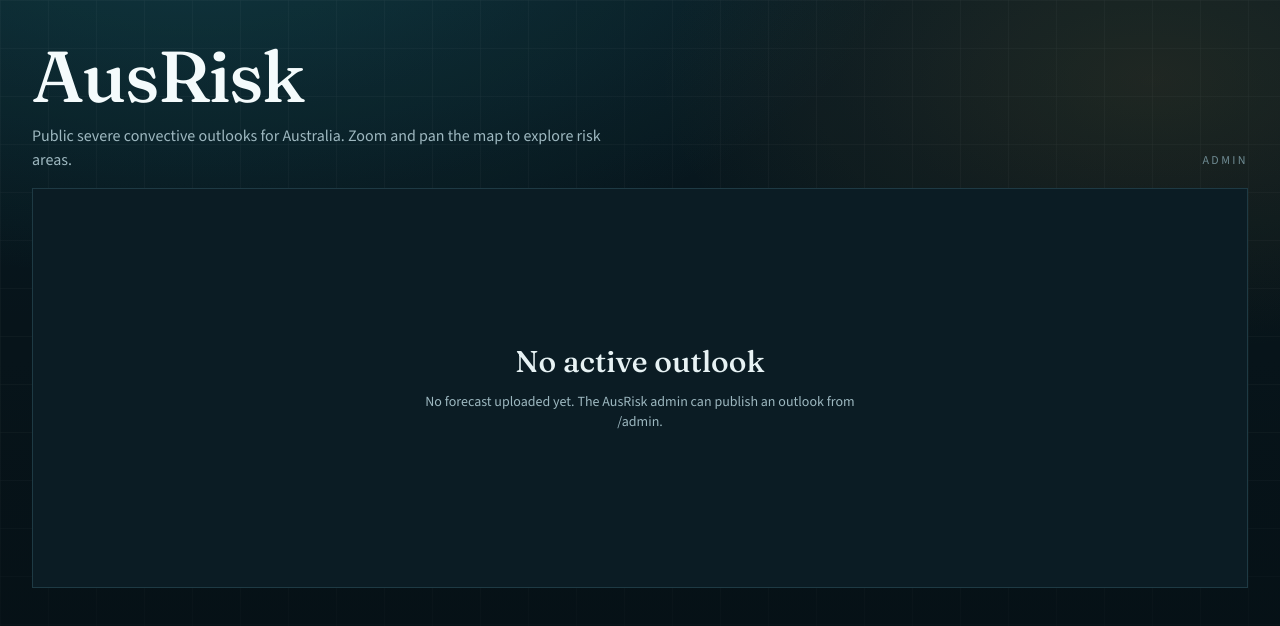
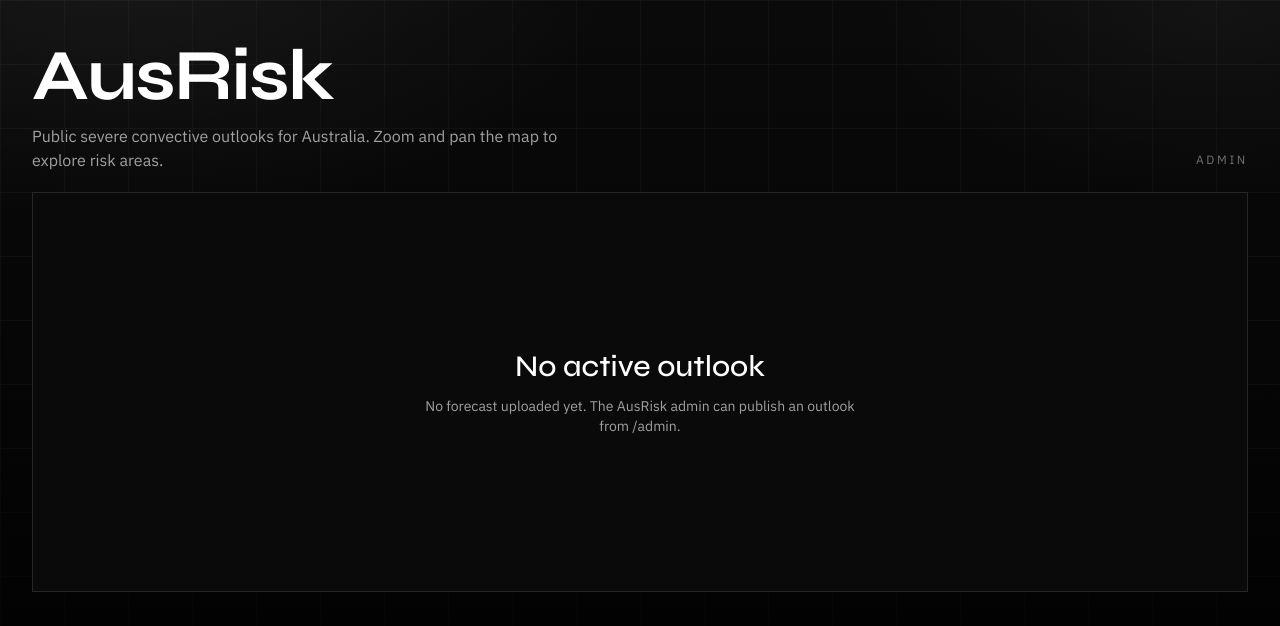
Before and after one commit to Weatherin2D/AusRisk, a Next.js app: page / in a window 1280 px wide. Shown: the top 626 px of the page. Built offline with nearby package versions, Linux system fonts and the light colour scheme.

Commit message:
Restyle AusRisk with a black-and-white modern theme
Swap teal chrome for near-black/white UI, Syne + IBM Plex Sans typography, and a light grayscale basemap so risk colors stay the only accents.

Co-authored-by: bert542 <bert542@gmail.com>

```diff
--- a/src/app/globals.css
+++ b/src/app/globals.css
@@ -7,9 +7,9 @@
 @theme inline {
   --color-background: var(--background);
   --color-foreground: var(--foreground);
-  --font-sans: var(--font-sans), "Source Sans 3", ui-sans-serif, system-ui, sans-serif;
+  --font-sans: var(--font-sans), "IBM Plex Sans", ui-sans-serif, system-ui, sans-serif;
   --font-mono: ui-monospace, SFMono-Regular, Menlo, monospace;
-  --font-heading: var(--font-display), Georgia, serif;
+  --font-heading: var(--font-display), "Syne", ui-sans-serif, system-ui, sans-serif;
   --color-sidebar-ring: var(--sidebar-ring);
   --color-sidebar-border: var(--sidebar-border);
   --color-sidebar-accent-foreground: var(--sidebar-accent-foreground);
@@ -49,38 +49,38 @@
 }
 
 :root {
-  --background: #07141a;
-  --foreground: #eef6f7;
-  --card: #0b1c24;
-  --card-foreground: #eef6f7;
-  --popover: #0b1c24;
-  --popover-foreground: #eef6f7;
-  --primary: #2f9e9a;
-  --primary-foreground: #041014;
-  --secondary: #123039;
-  --secondary-foreground: #eef6f7;
-  --muted: #123039;
-  --muted-foreground: #9db8c0;
-  --accent: #123039;
-  --accent-foreground: #eef6f7;
-  --destructive: #c44b4b;
-  --border: #1e3a44;
-  --input: #1e3a44;
-  --ring: #3ec4c0;
-  --chart-1: #90d89d;
-  --chart-2: #ecf643;
-  --chart-3: #ffbc21;
-  --chart-4: #f80404;
-  --chart-5: #fe3ab0;
-  --radius: 0.35rem;
-  --sidebar: #0b1c24;
-  --sidebar-foreground: #eef6f7;
-  --sidebar-primary: #2f9e9a;
-  --sidebar-primary-foreground: #041014;
-  --sidebar-accent: #123039;
-  --sidebar-accent-foreground: #eef6f7;
-  --sidebar-border: #1e3a44;
-  --sidebar-ring: #3ec4c0;
+  --background: #050505;
+  --foreground: #fafafa;
+  --card: #0c0c0c;
+  --card-foreground: #fafafa;
+  --popover: #0c0c0c;
+  --popover-foreground: #fafafa;
+  --primary: #fafafa;
+  --primary-foreground: #050505;
+  --secondary: #171717;
+  --secondary-foreground: #fafafa;
+  --muted: #171717;
+  --muted-foreground: #a3a3a3;
+  --accent: #171717;
+  --accent-foreground: #fafafa;
+  --destructive: #ef4444;
+  --border: #262626;
+  --input: #262626;
+  --ring: #fafafa;
+  --chart-1: #fafafa;
+  --chart-2: #a3a3a3;
+  --chart-3: #737373;
+  --chart-4: #525252;
+  --chart-5: #262626;
+  --radius: 0.25rem;
+  --sidebar: #0c0c0c;
+  --sidebar-foreground: #fafafa;
+  --sidebar-primary: #fafafa;
+  --sidebar-primary-foreground: #050505;
+  --sidebar-accent: #171717;
+  --sidebar-accent-foreground: #fafafa;
+  --sidebar-border: #262626;
+  --sidebar-ring: #fafafa;
 }
 
 @layer base {
@@ -96,14 +96,25 @@
 }
 
 .leaflet-container {
-  background: #0b1418;
+  background: #e5e5e5;
   font: inherit;
+  filter: grayscale(0.15) contrast(1.05);
+}
+
+.leaflet-control-zoom a {
+  background: #0a0a0a !important;
+  color: #fafafa !important;
+  border-color: #262626 !important;
+}
+
+.leaflet-control-zoom a:hover {
+  background: #171717 !important;
 }
 
 @keyframes fade-up {
   from {
     opacity: 0;
-    transform: translateY(10px);
+    transform: translateY(8px);
   }
   to {
     opacity: 1;
@@ -112,9 +123,9 @@
 }
 
 .animate-fade-up {
-  animation: fade-up 0.55s ease-out both;
+  animation: fade-up 0.5s ease-out both;
 }
 
 .animate-fade-up-delay {
-  animation: fade-up 0.7s ease-out 0.08s both;
+  animation: fade-up 0.65s ease-out 0.06s both;
 }
--- a/src/app/layout.tsx
+++ b/src/app/layout.tsx
@@ -1,14 +1,14 @@
 import type { Metadata } from "next";
-import { Fraunces, Source_Sans_3 } from "next/font/google";
+import { IBM_Plex_Sans, Syne } from "next/font/google";
 import "./globals.css";
 
-const display = Fraunces({
+const display = Syne({
   variable: "--font-display",
   subsets: ["latin"],
-  weight: ["500", "600", "700"],
+  weight: ["500", "600", "700", "800"],
 });
 
-const sans = Source_Sans_3({
+const sans = IBM_Plex_Sans({
   variable: "--font-sans",
   subsets: ["latin"],
   weight: ["400", "500", "600", "700"],
--- a/src/components/forecast/outlook-map.tsx
+++ b/src/components/forecast/outlook-map.tsx
@@ -201,7 +201,7 @@ export function OutlookMap({ mapView, features, legend }: OutlookMapProps) {
       attributionControl={false}
     >
       <TileLayer
-        url="https://server.arcgisonline.com/ArcGIS/rest/services/Canvas/World_Dark_Gray_Base/MapServer/tile/{z}/{y}/{x}"
+        url="https://server.arcgisonline.com/ArcGIS/rest/services/Canvas/World_Light_Gray_Base/MapServer/tile/{z}/{y}/{x}"
         attribution="Tiles &copy; Esri"
         maxZoom={16}
       />
--- a/src/components/forecast/public-outlook.tsx
+++ b/src/components/forecast/public-outlook.tsx
@@ -46,40 +46,40 @@ export function PublicOutlook() {
   }, [data, selectedDay]);
 
   return (
-    <div className="relative min-h-screen overflow-hidden bg-[#07141a] text-[#eef6f7]">
+    <div className="relative min-h-screen overflow-hidden bg-[#050505] text-[#fafafa]">
       <div
         aria-hidden
-        className="pointer-events-none absolute inset-0 opacity-90"
+        className="pointer-events-none absolute inset-0"
         style={{
           background:
-            "radial-gradient(1200px 600px at 15% -10%, rgba(34, 140, 150, 0.28), transparent 60%), radial-gradient(900px 500px at 90% 10%, rgba(214, 154, 48, 0.12), transparent 55%), linear-gradient(180deg, #0a1c24 0%, #07141a 45%, #050f14 100%)",
+            "radial-gradient(900px 480px at 10% -5%, rgba(255,255,255,0.06), transparent 55%), radial-gradient(700px 400px at 95% 0%, rgba(255,255,255,0.04), transparent 50%), linear-gradient(180deg, #0a0a0a 0%, #050505 50%, #000 100%)",
         }}
       />
       <div
         aria-hidden
-        className="pointer-events-none absolute inset-0 opacity-[0.07]"
+        className="pointer-events-none absolute inset-0 opacity-[0.035]"
         style={{
           backgroundImage:
-            "linear-gradient(rgba(255,255,255,0.4) 1px, transparent 1px), linear-gradient(90deg, rgba(255,255,255,0.4) 1px, transparent 1px)",
-          backgroundSize: "48px 48px",
+            "linear-gradient(rgba(255,255,255,0.9) 1px, transparent 1px), linear-gradient(90deg, rgba(255,255,255,0.9) 1px, transparent 1px)",
+          backgroundSize: "64px 64px",
           maskImage:
-            "linear-gradient(180deg, black 0%, black 55%, transparent 100%)",
+            "linear-gradient(180deg, black 0%, black 40%, transparent 100%)",
         }}
       />
 
-      <header className="relative z-10 mx-auto flex w-full max-w-7xl items-end justify-between gap-6 px-5 pb-4 pt-8 sm:px-8 sm:pt-10">
+      <header className="relative z-10 mx-auto flex w-full max-w-7xl items-end justify-between gap-6 px-5 pb-5 pt-8 sm:px-8 sm:pt-10">
         <div className="animate-fade-up">
-          <p className="font-[family-name:var(--font-display)] text-5xl leading-none tracking-tight text-[#f4fbfc] sm:text-7xl">
+          <p className="font-[family-name:var(--font-display)] text-5xl font-bold leading-none tracking-tight text-white sm:text-7xl">
             AusRisk
           </p>
-          <p className="mt-3 max-w-xl text-sm text-[#9eb8c0] sm:text-base">
+          <p className="mt-3 max-w-xl text-sm text-neutral-400 sm:text-base">
             Public severe convective outlooks for Australia. Zoom and pan the
             map to explore risk areas.
           </p>
         </div>
         <a
           href="/admin"
-          className="mb-1 hidden text-xs uppercase tracking-[0.2em] text-[#6f8b93] transition hover:text-[#d7ebea] sm:inline"
+          className="mb-1 hidden text-xs uppercase tracking-[0.22em] text-neutral-500 transition hover:text-white sm:inline"
         >
           Admin
         </a>
@@ -87,26 +87,26 @@ export function PublicOutlook() {
 
       <main className="relative z-10 mx-auto w-full max-w-7xl px-5 pb-12 sm:px-8">
         {loading && (
-          <div className="flex h-[62vh] items-center justify-center border border-[#1e3a44]/bg-[#0b1c24]/text-[#9db8c0]">
+          <div className="flex h-[62vh] items-center justify-center border border-neutral-800 bg-neutral-950 text-neutral-400">
             Loading outlook…
           </div>
         )}
 
         {!loading && error && (
-          <div className="flex h-[40vh] flex-col items-center justify-center gap-2 border border-[#5a2b2b] bg-[#1a0f10] text-center">
-            <p className="font-[family-name:var(--font-display)] text-2xl text-[#ffb4b4]">
+          <div className="flex h-[40vh] flex-col items-center justify-center gap-2 border border-neutral-700 bg-neutral-950 text-center">
+            <p className="font-[family-name:var(--font-display)] text-2xl text-white">
               Outlook unavailable
             </p>
-            <p className="text-sm text-[#d7a0a0]">{error}</p>
+            <p className="text-sm text-neutral-400">{error}</p>
           </div>
         )}
 
         {!loading && !error && data?.status === "empty" && (
-          <div className="flex h-[50vh] flex-col items-center justify-center gap-3 border border-[#1e3a44] bg-[#0b1c24] text-center">
-            <p className="font-[family-name:var(--font-display)] text-3xl text-[#e7f2f4]">
+          <div className="flex h-[50vh] flex-col items-center justify-center gap-3 border border-neutral-800 bg-neutral-950 text-center">
+            <p className="font-[family-name:var(--font-display)] text-3xl text-white">
               No active outlook
             </p>
-            <p className="max-w-md text-sm text-[#9db8c0]">
+            <p className="max-w-md text-sm text-neutral-400">
               {data.message ??
                 "A forecast has not been issued, or previous day risks have rolled off."}
             </p>
@@ -127,14 +127,14 @@ export function PublicOutlook() {
                       className={cn(
                         "border px-3 py-2 text-left transition",
                         selected
-                          ? "border-[#3ec4c0] bg-[#123039] text-[#eef9f8]"
-                          : "border-[#1e3a44] bg-[#0b1c24]/text-[#9db8c0] hover:border-[#2d5560] hover:text-[#d7ebea]",
+                          ? "border-white bg-white text-black"
+                          : "border-neutral-800 bg-neutral-950 text-neutral-400 hover:border-neutral-600 hover:text-white",
                       )}
                     >
                       <span className="block text-sm font-semibold tracking-wide">
                         {day.label}
                       </span>
-                      <span className="block text-xs opacity-80">
+                      <span className="block text-xs opacity-70">
                         {day.dateLabel}
                       </span>
                     </button>
@@ -142,7 +142,7 @@ export function PublicOutlook() {
                 })}
               </div>
 
-              <div className="h-[58vh] min-h-[360px] overflow-hidden border border-[#1e3a44] shadow-[0_20px_60px_rgba(0,0,0,0.35)] sm:h-[64vh]">
+              <div className="h-[58vh] min-h-[360px] overflow-hidden border border-neutral-800 sm:h-[64vh]">
                 <OutlookMapDynamic
                   mapView={data.mapView}
                   features={active.features}
@@ -150,7 +150,7 @@ export function PublicOutlook() {
                 />
               </div>
 
-              <p className="mt-3 text-xs text-[#6f8b93]">
+              <p className="mt-3 text-xs text-neutral-500">
                 {active.features.length
                   ? `${active.features.length} risk area${active.features.length === 1 ? "" : "s"} · ${active.source === "customLayers" ? "AusRisk layer" : "categorical fallback"}`
                   : "No polygons drawn for this day."}
@@ -160,8 +160,8 @@ export function PublicOutlook() {
               </p>
             </section>
 
-            <aside className="border border-[#1e3a44] bg-[#0b1c24]/p-4 lg:self-start">
-              <h2 className="mb-3 font-[family-name:var(--font-display)] text-xl text-[#e7f2f4]">
+            <aside className="border border-neutral-800 bg-neutral-950 p-4 lg:self-start">
+              <h2 className="mb-3 font-[family-name:var(--font-display)] text-xl font-semibold tracking-tight text-white">
                 Key
               </h2>
               <RiskLegend items={active.legend} />
```
Also changed, not shown: src/components/forecast/admin-panel.tsx (+33 -31 lines), src/components/forecast/risk-legend.tsx (+5 -5 lines).
